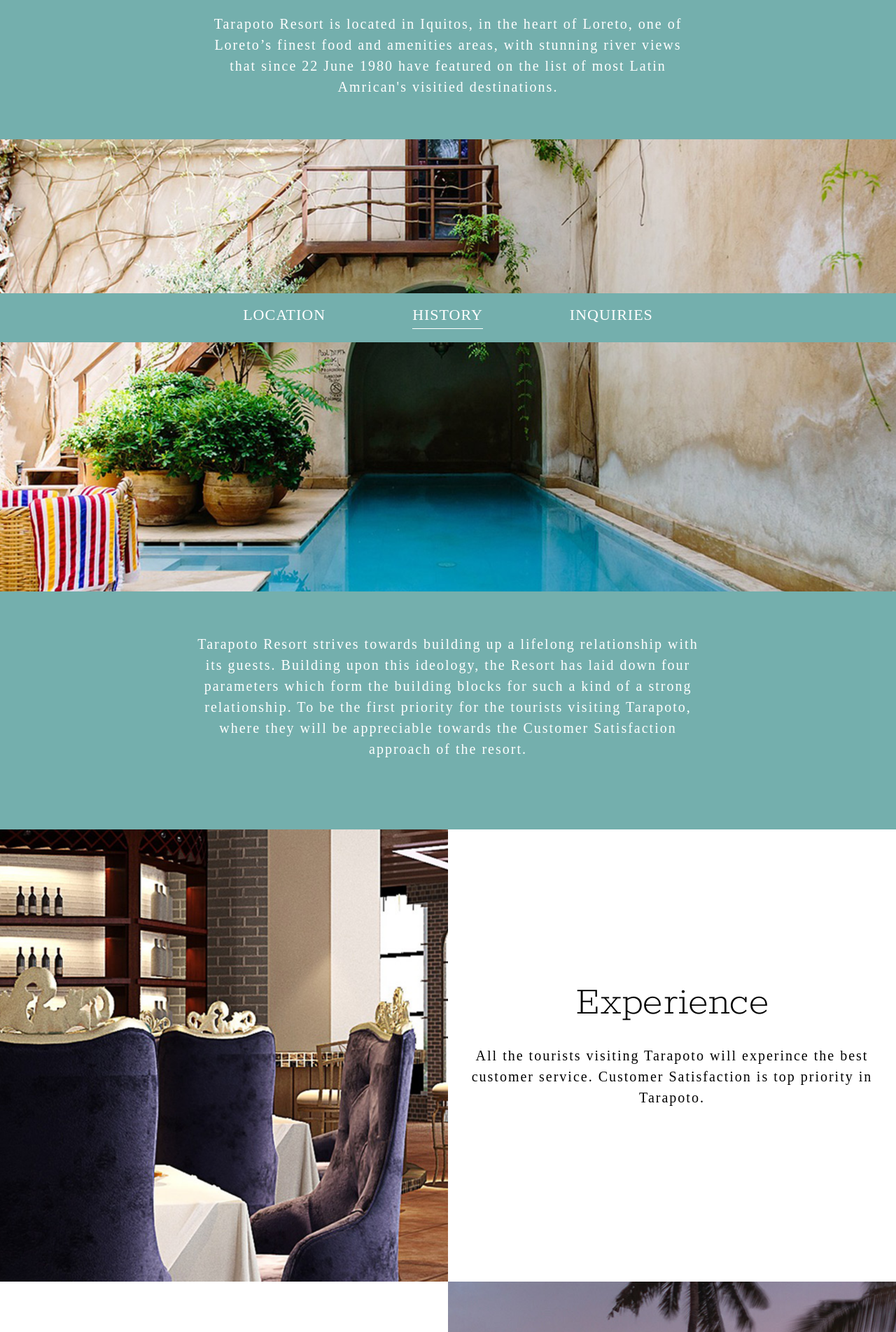
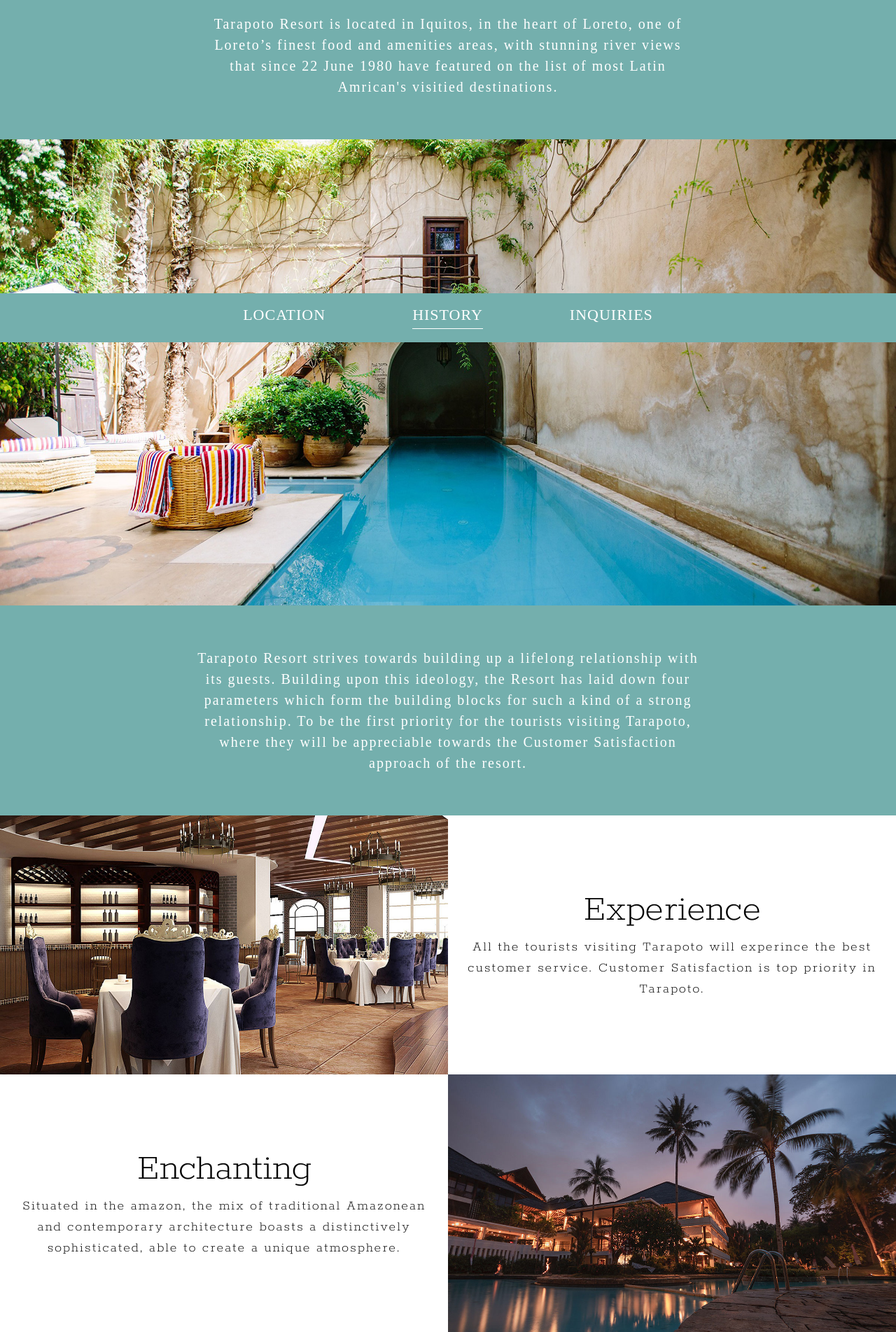
Before and after one commit to neiljoshua/tarapoto, a PHP site: page /history in a window 1280 px wide. Shown: the part 311-2214 px from the top of the page at 70% size. Run offline with PHP 8.4, Linux system fonts and the light colour scheme; some web fonts are replaced.

Commit message:
Clean up

```diff
--- a/history.php
+++ b/history.php
@@ -7,7 +7,6 @@
 		<img class="logo" src="src/images/nazca_monkey_stroke.svg" alt="Tarapoto logo">
 	</a>
 	<a href="#" class="hamburger hamburger--rot"><span>toggle menu</span></a>
-	<!-- <img class="logo" src="/images/logo.png"> -->
 	<h1 class="page-title">TARAPOTO RESORT</h1>
 	<section class=" item">
 		<h2 class="item__title">Our Vision</h2>
@@ -16,7 +15,7 @@
 		</p>
 
 	</section>
-	<section class="item full-width">
+	<section class="full-width">
 
 		<div class="full-width__image">
 
@@ -27,11 +26,11 @@
 
 	</section>
 
-	<section class="about">
-
+	<section class="gallery">
 
 		<div class="row">
-			<div class="row__image row__image_about">
+			<div class="row__image">
+				<img src="/src/images/about.jpg">
 			</div>
 			<div class="row__copy">
 				<div class="copy-center">
@@ -41,34 +40,37 @@
 			</div>
 		</div>
 		<div class="row">
-			<div class="row__image row__image_enchanting">
+			<div class="row__image">
+				<img src="/src/images/enchanting.jpg">
 			</div>
 			<div class="row__copy">
 				<div class="copy-center">
 					<h2>Enchanting</h2>
-					<p>Situated in the amazon, the mix of traditional Amazonean and contemporary architecture boasts a distinctively sophisticated, contemporary style, able to create a unique atmosphere.
+					<p>Situated in the amazon, the mix of traditional Amazonean and contemporary architecture boasts a distinctively sophisticated, able to create a unique atmosphere.
 					</p>
 				</div>
 			</div>
 		</div>
 		<div class="row">
-			<div class="row__image row__image_design">
+			<div class="row__image">
+				<img src="/src/images/design.jpg">
 			</div>
 			<div class= "row__copy">
 				<div class="copy-center">
 					<h2>Design</h2>
-					<p>The warm elegance of the interiors and the exquisite attention to detail come together to shape the inviting ambience of a private home, where special attention is paid to every guest.
+					<p>The warm elegance of the interiors and the exquisite attention to detail come together to shape the inviting ambience of a private home.
 					</p>
 				</div>
 			</div>
 		</div>
 		<div class="row">
-			<div class= "row__image row__image_amenities">
+			<div class= "row__image">
+				<img src="/src/images/amenities.jpg">
 			</div>
 			<div class= "row__copy">
 				<div class="copy-center">
 					<h2>Amenities</h2>
-					<p>The courtyard, with the beautiful amazon views, terrace and green corners, is the heart of Tarapoto : a cosy, inviting atmosphere where you can sit back and relax any time of day.
+					<p>The courtyard, with the beautiful amazon views, terrace and green corners, is the heart of Tarapoto.
 					</p>
 				</div>
 			</div>
--- a/src/css/tarapoto.css
+++ b/src/css/tarapoto.css
@@ -746,219 +746,168 @@ button:hover {
   opacity: 1;
 }
 
-/* line 1, ../sass/history.scss */
-.history {
-  background-color: #74AFAD;
-  color: white;
-}
-@media (min-width: 769px) {
-  /* line 1, ../sass/history.scss */
-  .history {
-    padding-bottom: 70px;
-  }
-}
-/* line 7, ../sass/history.scss */
-.history .full-width__image, .history .row__image, .history .row__copy {
-  min-height: -webkit-calc(94.63636vw);
-  min-height: -moz-calc(94.63636vw);
-  min-height: calc(94.63636vw);
-}
-@media (min-width: 769px) {
-  /* line 7, ../sass/history.scss */
-  .history .full-width__image, .history .row__image, .history .row__copy {
-    min-height: -webkit-calc(50.47273vw);
-    min-height: -moz-calc(50.47273vw);
-    min-height: calc(50.47273vw);
-  }
-}
-/* line 14, ../sass/history.scss */
+/* line 4, ../sass/history.scss */
 .history .full-width {
   width: 100%;
   max-width: 100%;
 }
-/* line 17, ../sass/history.scss */
+/* line 7, ../sass/history.scss */
 .history .full-width__image {
   display: block;
   background: url("/src/images/pool.jpg") center center no-repeat;
+  -webkit-background-size: cover;
+  -ms-background-size: cover;
+  background-size: cover;
+  min-height: -webkit-calc(52.05vw);
+  min-height: -moz-calc(52.05vw);
+  min-height: calc(52.05vw);
 }
-/* line 22, ../sass/history.scss */
+/* line 13, ../sass/history.scss */
 .history .full-width__copy {
   max-width: 720px;
   margin: 0 auto;
   padding: 60px 30px;
 }
-/* line 29, ../sass/history.scss */
-.history .about {
-  display: block;
-  width: 100%;
+/* line 20, ../sass/history.scss */
+.history .gallery {
   max-width: 100%;
-  font-size: 0;
-  overflow: hidden;
   background-color: #efefef;
 }
 @media (min-width: 769px) {
-  /* line 29, ../sass/history.scss */
-  .history .about {
+  /* line 20, ../sass/history.scss */
+  .history .gallery {
     background-color: #fff;
   }
 }
-/* line 41, ../sass/history.scss */
+/* line 28, ../sass/history.scss */
 .history .row {
   display: block;
   width: 100%;
   clear: both;
+  overflow: hidden;
+  position: relative;
 }
-@media (min-width: 601px) {
-  /* line 47, ../sass/history.scss */
+@media (min-width: 769px) {
+  /* line 36, ../sass/history.scss */
   .history .row:nth-child(odd) .row__image {
     float: left;
   }
-  /* line 50, ../sass/history.scss */
+  /* line 39, ../sass/history.scss */
   .history .row:nth-child(odd) .row__copy {
     float: right;
+    right: 0;
   }
-  /* line 55, ../sass/history.scss */
+  /* line 45, ../sass/history.scss */
   .history .row:nth-child(even) .row__image {
     float: right;
   }
-  /* line 57, ../sass/history.scss */
-  .history .row:nth-child(even) .row__image__image {
-    float: right;
+  /* line 48, ../sass/history.scss */
+  .history .row:nth-child(even) .row__copy {
+    float: left;
+    left: 0;
+  }
+}
+/* line 54, ../sass/history.scss */
+.history .row__image, .history .row__copy {
+  display: block;
+  color: #000;
+}
+@media (min-width: 769px) {
+  /* line 54, ../sass/history.scss */
+  .history .row__image, .history .row__copy {
+    margin-top: 80px;
+    width: 50%;
   }
   /* line 61, ../sass/history.scss */
-  .history .row:nth-child(even) .row__copy {
-    float: left;
+  .history .row__image.is_Visible, .history .row__copy.is_Visible {
+    opacity: 1;
+    margin-top: 0;
+    -webkit-transition: all 0.7s ease;
+    -ms-transition: all 0.7s ease;
+    -o-transition: all 0.7s ease;
+    transition: all 0.7s ease;
+  }
+  /* line 65, ../sass/history.scss */
+  .history .row__image.is_Visible .copy-center, .history .row__copy.is_Visible .copy-center {
+    margin-top: 0;
+    -webkit-transition: all 0.7s ease 0.2s;
+    -ms-transition: all 0.7s ease 0.2s;
+    -o-transition: all 0.7s ease 0.2s;
+    transition: all 0.7s ease 0.2s;
   }
 }
-/* line 66, ../sass/history.scss */
-.history .row__image, .history .row__copy {
+/* line 73, ../sass/history.scss */
+.history .row__image img {
   display: block;
   width: 100%;
-  color: #000;
+  height: auto;
 }
-@media (min-width: 601px) {
-  /* line 66, ../sass/history.scss */
-  .history .row__image, .history .row__copy {
-    width: 50%;
+/* line 79, ../sass/history.scss */
+.history .row__copy {
+  padding: 80px 20px;
+}
+@media (min-width: 769px) {
+  /* line 79, ../sass/history.scss */
+  .history .row__copy {
+    position: absolute;
+    top: 0;
+    bottom: 0;
+    width: -webkit-calc(50% - 30px);
+    width: -moz-calc(50% - 30px);
+    width: calc(50% - 30px);
+    padding: 0 15px;
+  }
+}
+/* line 91, ../sass/history.scss */
+.history .copy-center {
+  text-align: center;
+  font-family: "Rokkitt-ExtraLight";
+}
+/* line 94, ../sass/history.scss */
+.history .copy-center h2 {
+  margin-bottom: 10px;
+  font-size: 30px;
+}
+@media (min-width: 769px) {
+  /* line 94, ../sass/history.scss */
+  .history .copy-center h2 {
+    font-size: 45px;
+  }
+}
+@media (min-width: 981px) {
+  /* line 94, ../sass/history.scss */
+  .history .copy-center h2 {
+    font-size: 55px;
+  }
+}
+/* line 104, ../sass/history.scss */
+.history .copy-center p {
+  font-size: 16px;
+  letter-spacing: 2px;
+  line-height: 1.5;
+}
+@media (min-width: 981px) {
+  /* line 104, ../sass/history.scss */
+  .history .copy-center p {
+    font-size: 20px;
   }
 }
 @media (min-width: 769px) {
-  /* line 66, ../sass/history.scss */
-  .history .row__image, .history .row__copy {
-    opacity: 0;
-    margin-top: 40px;
-  }
-  /* line 78, ../sass/history.scss */
-  .history .row__image.is_Visible, .history .row__copy.is_Visible {
-    opacity: 1;
-    margin-top: 0;
-    -webkit-transition: all 0.7s ease 0.1s;
-    -ms-transition: all 0.7s ease 0.1s;
-    -o-transition: all 0.7s ease 0.1s;
-    transition: all 0.7s ease 0.1s;
-  }
-  /* line 82, ../sass/history.scss */
-  .history .row__image.is_Visible .copy-center, .history .row__copy.is_Visible .copy-center {
-    margin-top: 0;
-    -webkit-transition: all 0.8s ease 0.2s;
-    -ms-transition: all 0.8s ease 0.2s;
-    -o-transition: all 0.8s ease 0.2s;
-    transition: all 0.8s ease 0.2s;
-  }
-}
-/* line 89, ../sass/history.scss */
-.history .row__copy {
-  position: relative;
-  height: 100%;
-}
-@media (min-width: 769px) {
-  /* line 89, ../sass/history.scss */
-  .history .row__copy {
-    padding: 40px 0;
-    padding: 0;
-  }
-}
-/* line 99, ../sass/history.scss */
-.history .row .copy-center {
-  position: absolute;
-  top: 50%;
-  padding: 0 30px;
-  -webkit-transform: translateY(-50%);
-  -ms-transform: translateY(-50%);
-  -o-transform: translateY(-50%);
-  transform: translateY(-50%);
-}
-@media (min-width: 601px) {
-  /* line 99, ../sass/history.scss */
-  .history .row .copy-center {
-    padding: 0;
+  /* line 91, ../sass/history.scss */
+  .history .copy-center {
+    margin-top: 100px;
+    position: absolute;
+    top: 50%;
+    width: -webkit-calc(100% - 30px);
+    width: -moz-calc(100% - 30px);
+    width: calc(100% - 30px);
+    -webkit-transform: translateY(-50%);
+    -ms-transform: translateY(-50%);
+    transform: translateY(-50%);
   }
 }
 @media (min-width: 769px) {
-  /* line 99, ../sass/history.scss */
-  .history .row .copy-center {
-    margin-top: 180px;
-  }
-}
-/* line 110, ../sass/history.scss */
-.history .row .copy-center h2 {
-  font-family: "Rokkitt-ExtraLight";
-  font-size: 45px;
-}
-@media (min-width: 601px) {
-  /* line 110, ../sass/history.scss */
-  .history .row .copy-center h2 {
-    font-size: 55px;
-  }
-}
-@media (min-width: 769px) {
-  /* line 110, ../sass/history.scss */
-  .history .row .copy-center h2 {
-    font-size: 60px;
-  }
-}
-/* line 120, ../sass/history.scss */
-.history .row .copy-center p {
-  font-family: "Quicksand-Light";
-  font-size: 16px;
-  margin: 30px;
-  letter-spacing: 2px;
-  line-height: 1.5;
-}
-@media (min-width: 601px) {
-  /* line 120, ../sass/history.scss */
-  .history .row .copy-center p {
-    font-size: 18px;
-  }
-}
-@media (min-width: 769px) {
-  /* line 120, ../sass/history.scss */
-  .history .row .copy-center p {
-    font-size: 20px;
-  }
-}
-/* line 136, ../sass/history.scss */
-.history .row__image_about {
-  background: url("/src/images/about.jpeg") center center no-repeat;
-}
-/* line 139, ../sass/history.scss */
-.history .row__image_enchanting {
-  background: url("/src/images/enchanting.jpg") center center no-repeat;
-}
-/* line 142, ../sass/history.scss */
-.history .row__image_design {
-  background: url("/src/images/design.jpg") center center no-repeat;
-}
-/* line 145, ../sass/history.scss */
-.history .row__image_amenities {
-  background: url("/src/images/amenities.jpg") center center no-repeat;
-  -webkit-filter: sepia(45%);
-  -ms-filter: sepia(45%);
-  -o-filter: sepia(45%);
-  filter: sepia(45%);
-}
-@media (min-width: 769px) {
-  /* line 151, ../sass/history.scss */
+  /* line 122, ../sass/history.scss */
   .history .menu {
     opacity: 0;
     -webkit-transition: opacity 0.4s ease-in;
@@ -966,13 +915,19 @@ button:hover {
     -o-transition: opacity 0.4s ease-in;
     transition: opacity 0.4s ease-in;
   }
-  /* line 155, ../sass/history.scss */
+  /* line 126, ../sass/history.scss */
   .history .menu.menu__fixed {
     opacity: 1;
     -webkit-transition: opacity 0.7s ease-in;
     -ms-transition: opacity 0.7s ease-in;
     -o-transition: opacity 0.7s ease-in;
     transition: opacity 0.7s ease-in;
+  }
+}
+@media (min-width: 769px) {
+  /* line 1, ../sass/history.scss */
+  .history {
+    padding-bottom: 70px;
   }
 }
 
--- a/src/sass/history.scss
+++ b/src/sass/history.scss
@@ -1,15 +1,5 @@
 .history {
-	background-color: $green;
-	color: white;
-	@include media-min-width(tablet) {
-		padding-bottom: 70px;
-	}
-	%image {
-		@include calc(min-height,150vw/(1100/694));
-		@include media-min-width(tablet) {
-			@include calc(min-height,80vw/(1100/694));
-		}
-	}
+
 
 	.full-width {
 		width: 100%;
@@ -17,7 +7,8 @@
 		&__image {
 			display: block;
 			background: url('/src/images/pool.jpg') center center no-repeat;
-			@extend %image;
+			@include prefix(background-size, cover, webkit ms );
+			@include calc(min-height,90vw/(1200/694));
 		}
 		&__copy {
 			max-width: 720px;
@@ -26,12 +17,8 @@
 		}
 	}
 
-	.about {
-		display: block;
-		width: 100%;
+	.gallery {
 		max-width: 100%;
-		font-size: 0;
-		overflow: hidden;
 		background-color: $silver;
 		@include media-min-width(tablet) {
 			background-color: $white;
@@ -42,111 +29,95 @@
 		display: block;
 		width: 100%;
 		clear: both;
-		@include media-min-width(mobile) {
+		overflow: hidden;
+		position: relative;
+		@include media-min-width(tablet) {
 			&:nth-child(odd){
 				.row__image {
 					float:left;
 				}
 				.row__copy {
 					float:right;
+					right: 0;
 				}
 			}
 			&:nth-child(even){
 				.row__image {
 					float:right;
-					&__image {
-						float:right;
-					}
 				}
 				.row__copy {
 					float:left;
+					left: 0;
 				}
 			}
 		}
 		&__image,
 		&__copy {
 			display: block;
-			width: 100%;
 			color: $black;
-			@extend %image;
-			@include media-min-width(mobile) {
+			@include media-min-width(tablet) {
+				margin-top: 80px;
 				width: 50%;
-			}
-			@include media-min-width(tablet) {
-				opacity: 0;
-				margin-top: 40px;
 				&.is_Visible {
 					opacity: 1;
 					margin-top: 0;
-					@include prefix(transition, all 0.7s ease 0.1s, webkit ms o);
+					@include prefix(transition, all 0.7s ease, webkit ms o);
 					.copy-center {
 						margin-top: 0;
-						@include prefix(transition, all 0.8s ease 0.2s, webkit ms o);
+						@include prefix(transition, all 0.7s ease .2s, webkit ms o);
 					}
 				}
 			}
 		}
+		&__image {
+			img {
+				display: block;
+				width: 100%;
+				height: auto;
+			}
+		}
 		&__copy {
-			position: relative;
-			height: 100%;
+			padding: 80px 20px;
 			@include media-min-width(tablet) {
-				padding: 40px 0;
-				padding: 0;
+				position: absolute;
+				top: 0;
+				bottom: 0;
+				@include calc( width, '50% - 30px');
+				padding: 0 15px;
+			}
 		}
 	}
 
-
 	.copy-center {
-			position: absolute;
-			top: 50%;
-			padding: 0 30px;
-			@include prefix(transform, translateY(-50%), webkit ms o);
-			@include media-min-width(mobile) {
-				padding: 0;
+			text-align: center;
+			font-family: $serif;
+			h2 {
+				margin-bottom: 10px;
+				font-size: 30px;
+				@include media-min-width(tablet) {
+					font-size: 45px;
 				}
-			@include media-min-width(tablet) {
-				margin-top: 180px;
-			}
-			h2 {
-				font-family: $serif;
-				font-size: 45px;
-				@include media-min-width(mobile) {
+				@include media-min-width(desktop) {
 					font-size: 55px;
-				}
-				@include media-min-width(tablet) {
-					font-size: 60px;
 				}
 			}
 			p {
-				font-family: $sanserif;
 				font-size: 16px;
-				margin: 30px;
 				letter-spacing: 2px;
 				line-height: 1.5;
-				@include media-min-width(mobile) {
-					font-size: 18px;
-				}
-				@include media-min-width(tablet) {
+				@include media-min-width(desktop) {
 					font-size: 20px;
 				}
 			}
-
+			@include media-min-width(tablet) {
+				margin-top: 100px;
+				position: absolute;
+				top: 50%;
+				@include calc( width, '100% - 30px');
+				@include prefix(transform, translateY(-50%), webkit ms);
+			}
 		}
 
-		&__image_about {
-			background: url('/src/images/about.jpeg') center center no-repeat;
-		}
-		&__image_enchanting {
-			background: url('/src/images/enchanting.jpg') center center no-repeat;
-		}
-		&__image_design {
-			background: url('/src/images/design.jpg') center center no-repeat;
-		}
-		&__image_amenities {
-			background: url('/src/images/amenities.jpg') center center no-repeat;
-			@include prefix(filter, sepia(45%),webkit ms o );
-		}
-	}
 
 	.menu {
 		@include media-min-width(tablet) {
@@ -159,4 +130,8 @@
 	  }
 	}
 
+	@include media-min-width(tablet) {
+		padding-bottom: 70px;
 	}
+
+}
```
Also changed, not shown: src/images/about.jpeg (deleted), src/images/about.jpg (added), src/images/amenities.jpg, src/images/darkresort.jpg (deleted), src/images/design.jpg, src/images/enchant.jpg (deleted), src/images/enchanting.jpg, src/images/logo.png (deleted), src/images/logo.svg (deleted). Lines whose indentation alone changed are shown as unchanged.
